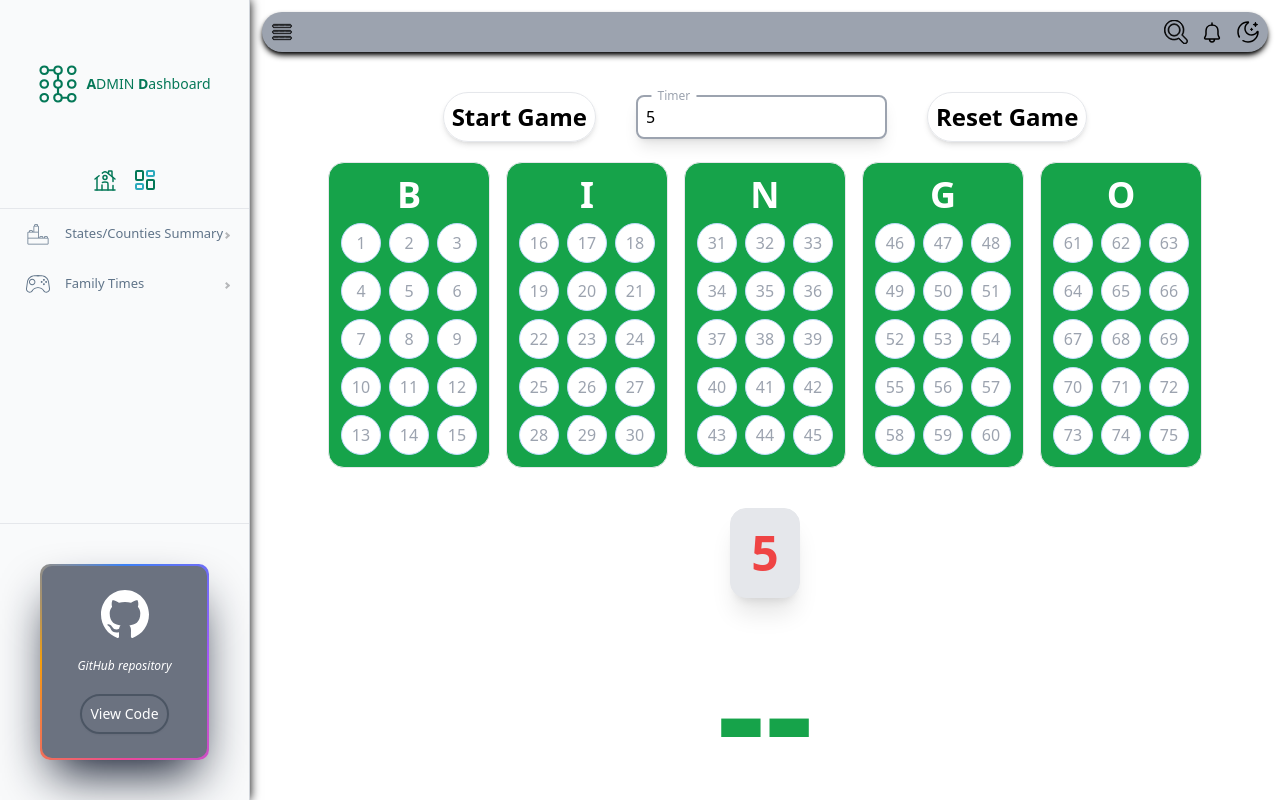
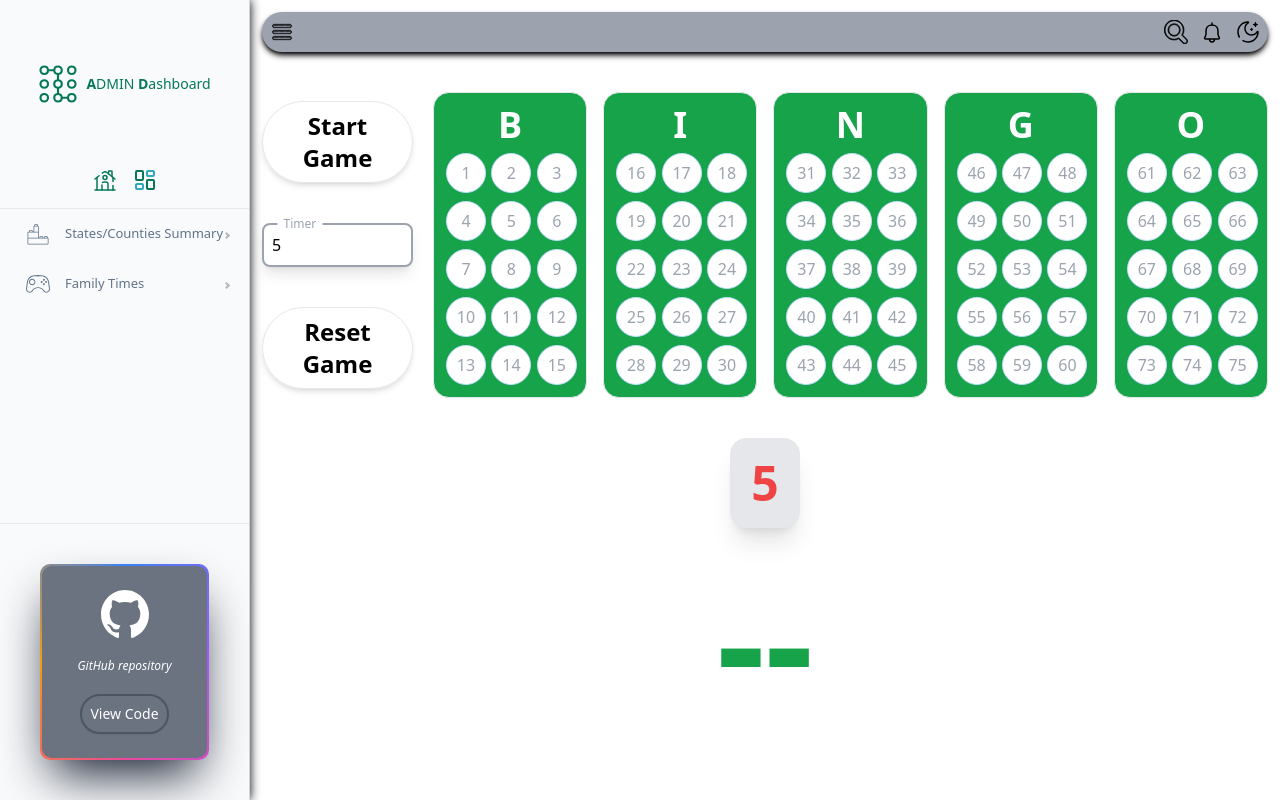
Before and after one commit to mitchin20/dashboard-client, a React (Create React App) app: page /admin-dashboard/bingo in a window 1280 px wide. Built offline with nearby package versions, Linux system fonts and the light colour scheme.

Commit message:
Fix responsive layout for lg-screen

```diff
--- a/src/modules/admin_dashboard/pages/BingoGame2.tsx
+++ b/src/modules/admin_dashboard/pages/BingoGame2.tsx
@@ -181,7 +181,7 @@ const BingoGame: React.FC = () => {
         <div>
             <div className="grid grid-cols-12 gap-5 mt-10">
                 <div
-                    className={`flex flex-col col-span-2 xs:col-span-12 xs:flex-row xs:justify-center xs:items-center xxs:col-span-12 xxs:flex-row xxs:justify-center xxs:items-center gap-10`}
+                    className={`flex flex-row lg:flex-col lg:col-span-2 xxs:col-span-12 xxs:flex-row col-span-12 justify-center items-center gap-10`}
                 >
                     <button
                         onClick={toggleGame}
@@ -232,7 +232,7 @@ const BingoGame: React.FC = () => {
                 )}
 
                 <div
-                    className={`col-span-10 xs:col-span-12 xs:place-items-center xxs:col-span-12 xxs:place-items-center`}
+                    className={`col-span-12 lg:col-span-10 place-items-center`}
                 >
                     <GameBoard
                         gameNumbers={gameNumbers}
```
